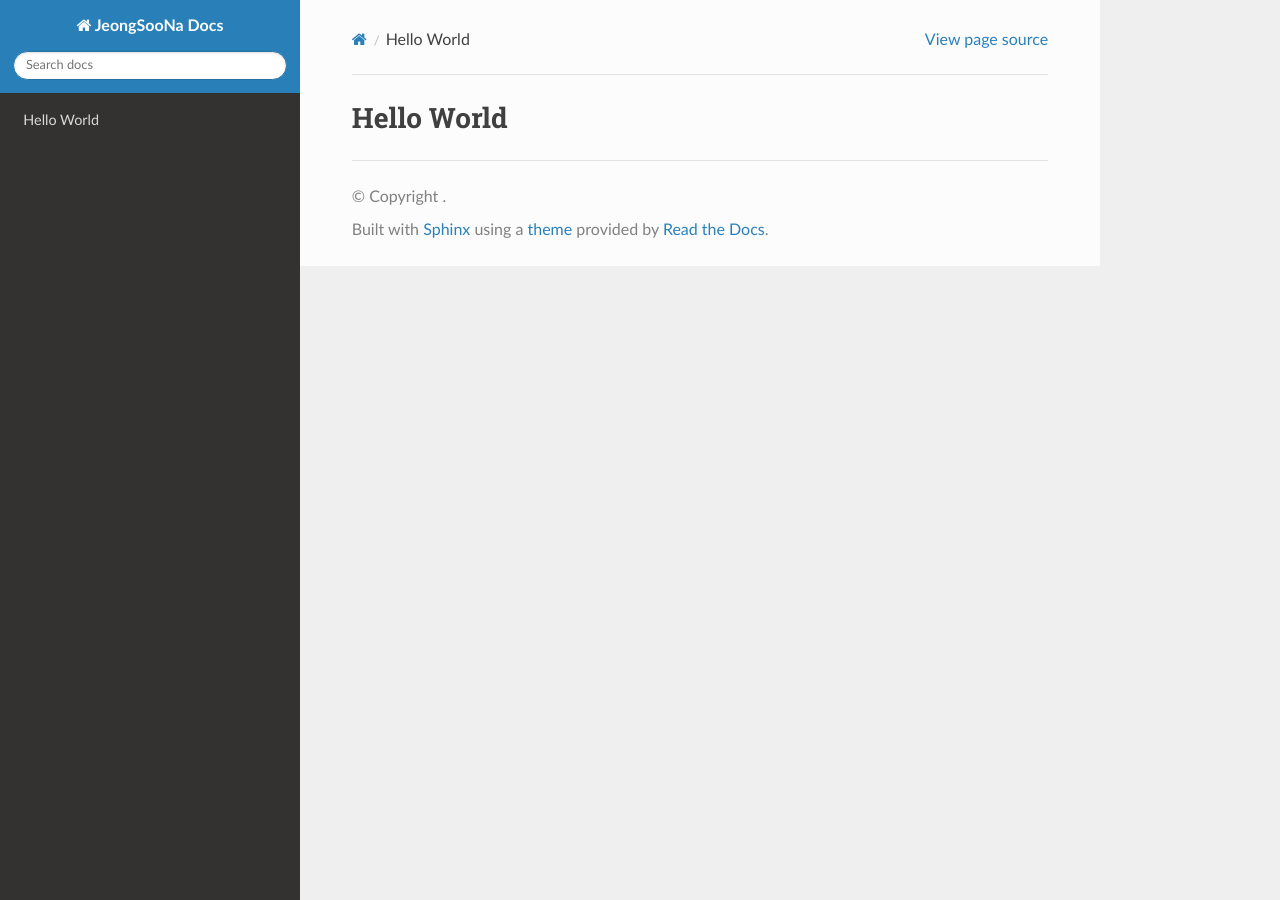
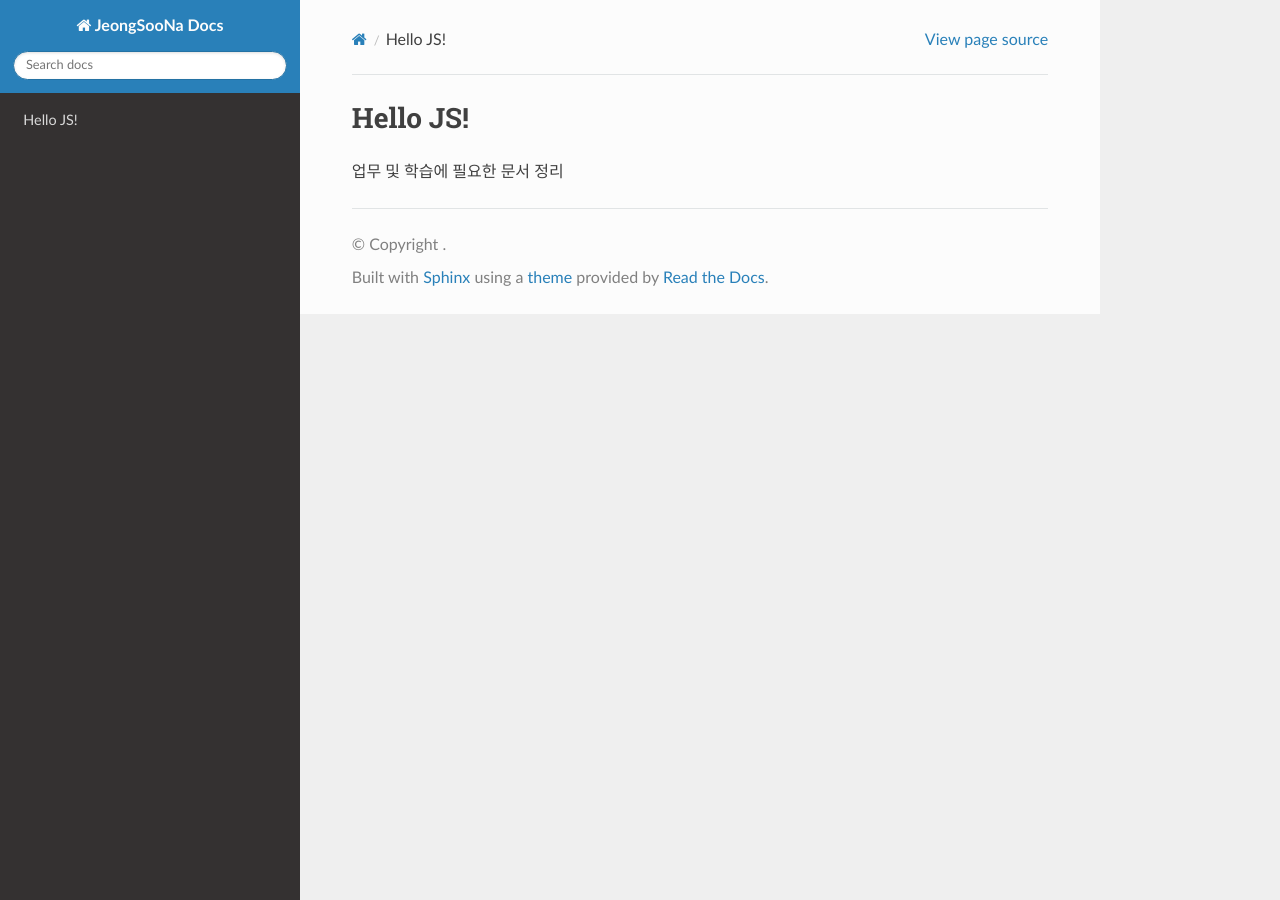
Before and after one commit to JeongSooNa/JeongSooNa-Docs, a Sphinx documentation site: the page built from docs/index.md, in a window 1280 px wide. Built offline with Sphinx 7.4.7 and the Read the Docs theme 3.1.0, drawn with Linux system fonts in a browser that asks for light colours.

Commit message:
new docs

```diff
--- a/docs/index.md
+++ b/docs/index.md
@@ -1 +1,3 @@
-# Hello World
+# Hello JS!
+
+업무 및 학습에 필요한 문서 정리
```
